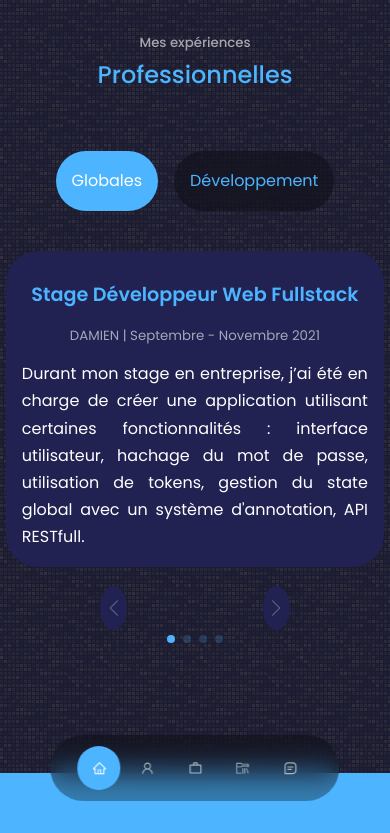
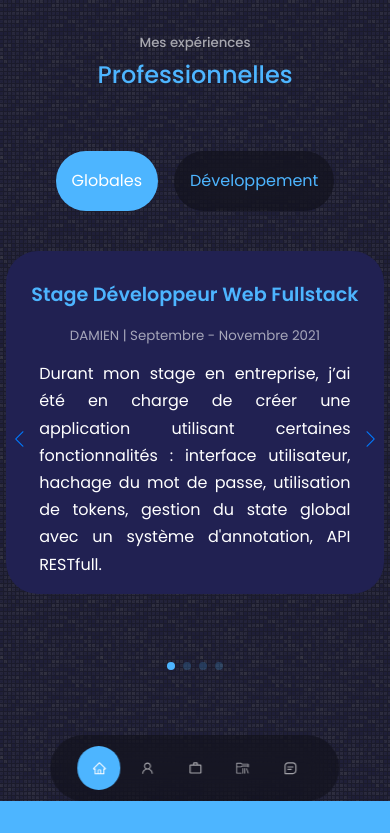
Before and after one commit to A-Pompon/cv-react, a React (Create React App) app: page /experiences in a window 390 px wide. Shown: the top 833 px of the page. Built offline with nearby package versions, Linux system fonts and the light colour scheme.

Commit message:
[ REACT ] - CSS arrow slides

```diff
--- a/src/pages/about/diplomes/Diplomes.js
+++ b/src/pages/about/diplomes/Diplomes.js
@@ -1,5 +1,6 @@
 import React, { useState } from "react";
 import "../../../styles/diplomes.css";
+import "../../../styles/swiper.css";
 
 import dataDiplomes from "../../../data/dataDiplomes.js";
 import { FontAwesomeIcon } from "@fortawesome/react-fontawesome";
--- a/src/pages/experiences/ExpProf.js
+++ b/src/pages/experiences/ExpProf.js
@@ -1,5 +1,6 @@
 import React, { useState } from "react";
 import "../../styles/expProf.css";
+import "../../styles/swiper.css";
 
 import dataExperiences from "../../../src/data/dataExperiences.js";
 
--- a/src/styles/diplomes.css
+++ b/src/styles/diplomes.css
@@ -50,26 +50,6 @@
   margin: 0.8rem auto 0;
 }
 
-.swiper-pagination-clickable .swiper-pagination-bullet {
-  background: var(--color-primary);
-}
-
-:root {
-  --swiper-theme-color: rgba(255, 255, 255, 0.297);
-}
-
-/* AUTRE MOYEN POUR CHANGER LA COULEUR
-.swiper-button-next::after, .swiper-button-prev::after {
-  color: red (Mettre !important);
-} */
-
-/* REDONDANCE DE CSS AVEC expProf POSSIBILITE
-DE FAIRE 1 SEUL PAGE CSS POUR LES MEME CLASSE  */
-
-.swiper-button-next, .swiper-button-prev {
-  top: 43% !important;
-}
-
 /* ===== MEDIA QUERIES (MEDIUM DEVICES) ===== */
 
 @media screen and (max-width: 1024px) {
@@ -88,18 +68,4 @@ DE FAIRE 1 SEUL PAGE CSS POUR LES MEME CLASSE  */
   .diplome__name {
     width: var(--container-width-sm);
   }
-
-  .swiper-button-next {
-    top: 87% !important;
-    right: 50% !important;
-  }
-
-  .swiper-button-prev {
-    top: 87% !important;
-    left: 25% !important;
-  }
-
-  .swiper-button-prev::after, .swiper-button-next::after {
-    font-size: xx-large !important;
-  }
 }
--- a/src/styles/expProf.css
+++ b/src/styles/expProf.css
@@ -36,26 +36,6 @@
     text-align: justify;
 }
 
-.swiper-pagination-clickable .swiper-pagination-bullet {
-    background: var(--color-primary);
-  }
-
-:root {
-  --swiper-theme-color: rgba(255, 255, 255, 0.297);
-}
-
-/* AUTRE MOYEN POUR CHANGER LA COULEUR
-.swiper-button-next::after, .swiper-button-prev::after {
-  color: red (Mettre !important);
-} */
-
-/* REDONDANCE DE CSS AVEC diplomes POSSIBILITE
-DE FAIRE 1 SEUL PAGE CSS POUR LES MEME CLASSE  */
-
-.swiper-button-next, .swiper-button-prev {
-  top: 43% !important;
-}
-
 /* ===== MEDIA QUERIES (MEDIUM DEVICES) ===== */
 
 @media screen and (max-width: 1024px) {
@@ -84,28 +64,10 @@ DE FAIRE 1 SEUL PAGE CSS POUR LES MEME CLASSE  */
   }
 
   .profess__description {
-      width: 100%;
+      width: var(--container-width-sm);
   }
 
     .profess__content {
       width: 100%;
     }
-
-    .swiper-button-next {
-      top: 87% !important;
-      right: 25% !important;
-      background-color: var(--color-bg-variant);
-      border-radius: 50%;
-    }
-
-    .swiper-button-prev {
-      top: 87% !important;
-      left: 25% !important;
-      background-color: var(--color-bg-variant);
-      border-radius: 50%;
-    }
-
-    .swiper-button-prev::after, .swiper-button-next::after {
-      font-size: medium !important;
-    }
   }
--- /dev/null
+++ b/src/styles/swiper.css
@@ -0,0 +1,33 @@
+.swiper-pagination-clickable .swiper-pagination-bullet {
+    background: var(--color-primary);
+  }
+
+:root {
+    --swiper-theme-color: var(--color-primary);
+  }
+
+  /* AUTRE MOYEN POUR CHANGER LA COULEUR
+.swiper-button-next::after, .swiper-button-prev::after {
+  color: red (Mettre !important);
+} */
+
+.swiper-button-next, .swiper-button-prev {
+    top: 43% !important;
+  }
+
+@media screen and (max-width: 600px) {
+
+    .swiper-button-next {
+      top: 43% !important;
+      right: 0% !important;
+    }
+
+    .swiper-button-prev {
+      top: 43% !important;
+      left: 0% !important;
+    }
+
+    .swiper-button-prev::after, .swiper-button-next::after {
+      font-size: medium !important;
+    }
+  }
```
